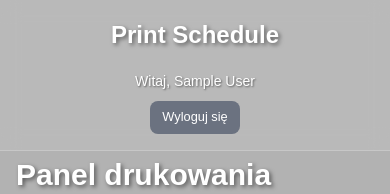
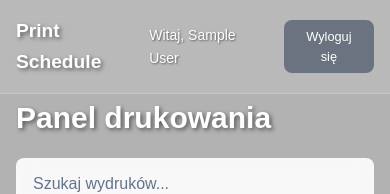
Before and after one commit to Minki23/print-schedule, a Next.js app: page /schedule in a window 390 px wide. Shown: the top 194 px of the page. Built offline with nearby package versions, Linux system fonts and the light colour scheme; no server answers; the database is empty; sample sign-in values are in the browser's storage.

Commit message:
Fix: header style

```diff
--- a/src/app/globals.css
+++ b/src/app/globals.css
@@ -864,7 +864,7 @@ body {
 }
 
 .nav-logo {
-  font-size: 1.5rem;
+  font-size: 1.2rem;
   font-weight: 700;
   color: white;
   text-decoration: none;
@@ -885,18 +885,6 @@ body {
   color: white;
   font-size: 0.875rem;
   text-shadow: 1px 1px 2px rgba(0, 0, 0, 0.5);
-}
-
-@media (max-width: 640px) {
-  .nav-content {
-    flex-direction: column;
-    gap: 1rem;
-  }
-
-  .nav-actions {
-    flex-direction: column;
-    gap: 0.5rem;
-  }
 }
 
 /* Admin Page Styles */
```
